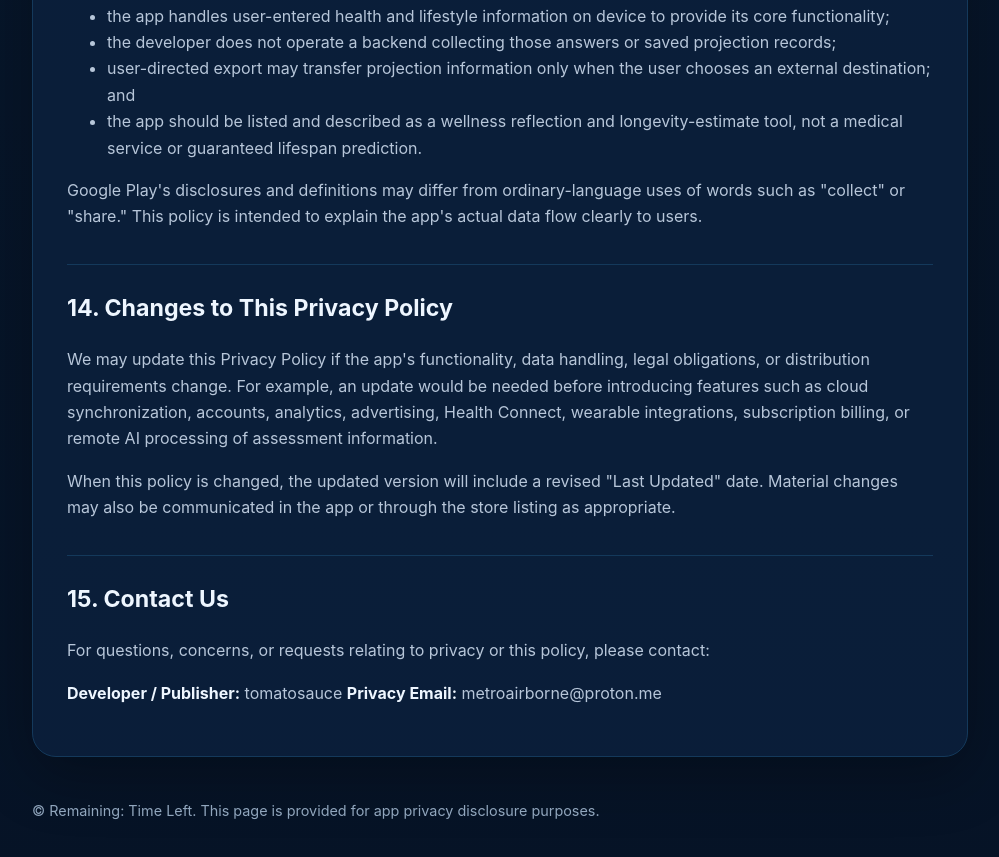
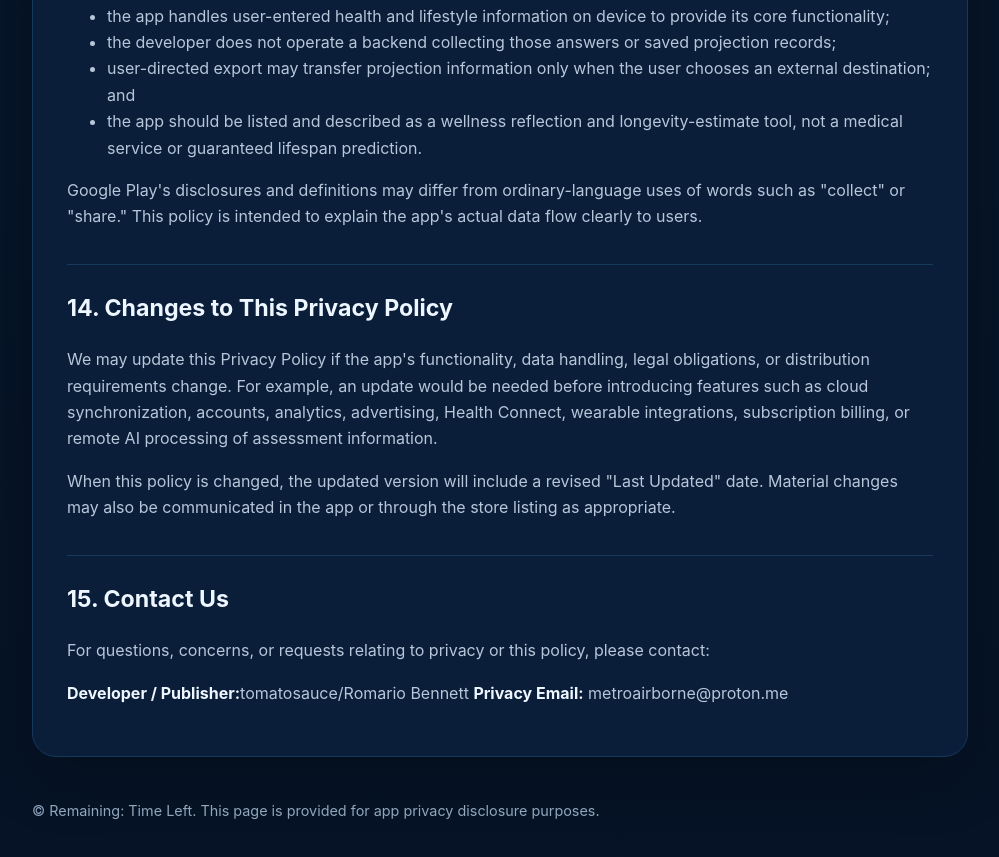
Before and after one commit to RomarioBennett/remaining-time-left-privacy, a plain HTML site: page index.html in a window 1280 px wide. Shown: the part 8168-9025 px from the top of the page, without its empty margins (140-1139 px from the left). Drawn offline with Linux system fonts and the light colour scheme.

Commit message:
Update index.html

```diff
--- a/index.html
+++ b/index.html
@@ -150,5 +150,5 @@
 <p>When this policy is changed, the updated version will include a revised &quot;Last Updated&quot; date. Material changes may also be communicated in the app or through the store listing as appropriate.</p>
 <h2>15. Contact Us</h2>
 <p>For questions, concerns, or requests relating to privacy or this policy, please contact:</p>
-<p><strong>Developer / Publisher:</strong> tomatosauce <strong>Privacy Email:</strong> metroairborne@proton.me</p>
+<p><strong>Developer / Publisher:</strong>tomatosauce/Romario Bennett <strong>Privacy Email:</strong> metroairborne@proton.me</p>
 </p></section><p class="footer">© Remaining: Time Left. This page is provided for app privacy disclosure purposes.</p></main></body></html>
```
